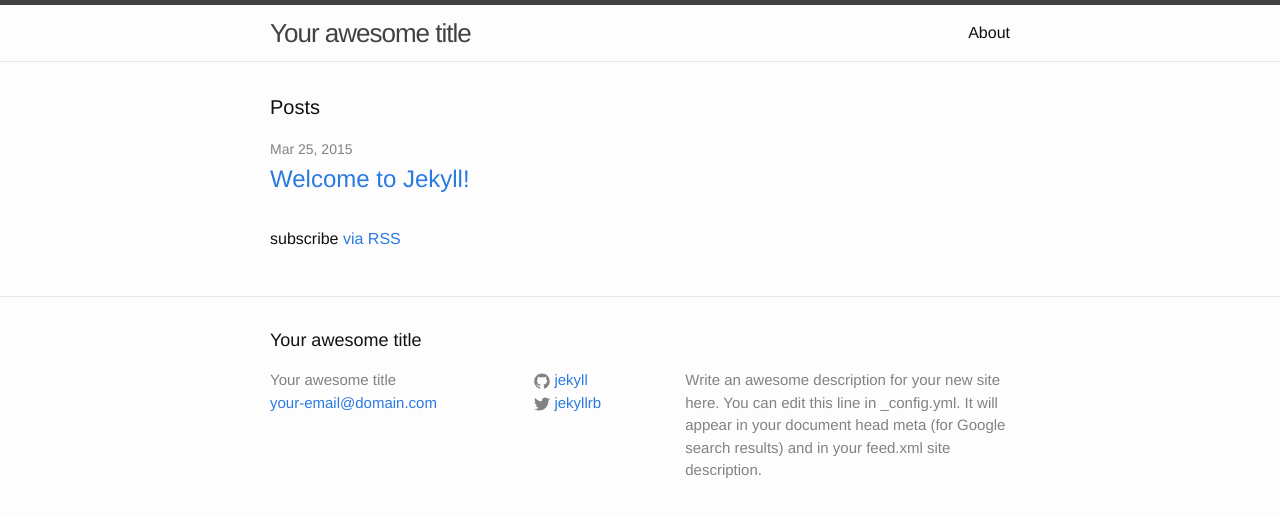
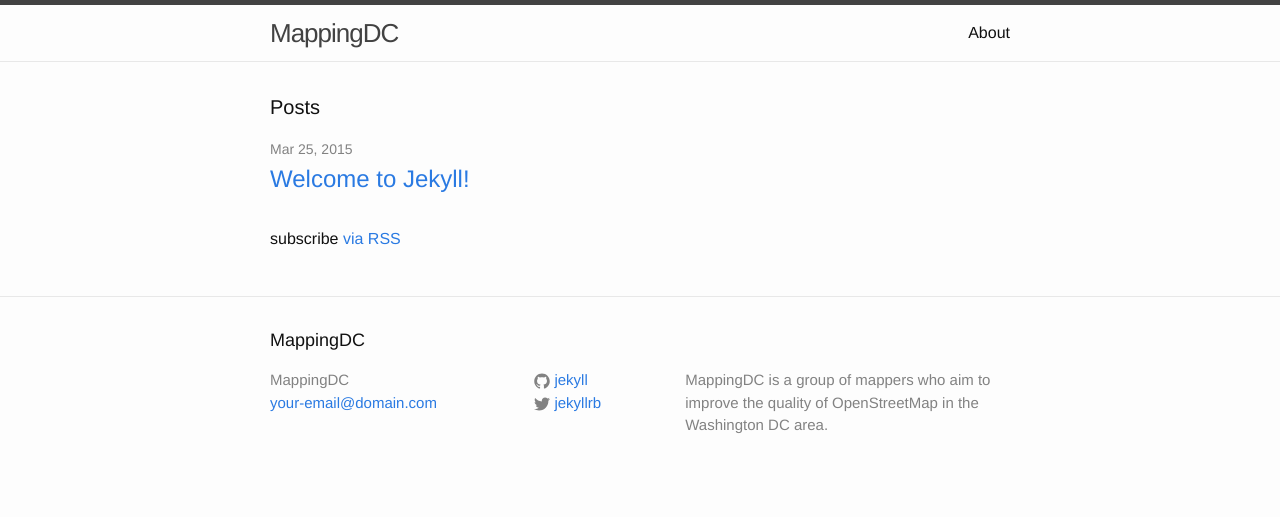
Before and after one commit to mappingdc/website, a Jekyll site: the page built from index.html, in a window 1280 px wide. Shown: the top 517 px of the page. Built offline with Jekyll 4.4.1, drawn with Linux system fonts in a browser that asks for light colours.

Commit message:
* Begin to merge static HTML with jekyll site. * Changes here are in the <head> element.

```diff
--- a/_config.yml
+++ b/_config.yml
@@ -1,10 +1,9 @@
 # Site settings
-title: Your awesome title
+title: MappingDC
 email: your-email@domain.com
 description: > # this means to ignore newlines until "baseurl:"
-  Write an awesome description for your new site here. You can edit this
-  line in _config.yml. It will appear in your document head meta (for
-  Google search results) and in your feed.xml site description.
+  MappingDC is a group of mappers who aim to improve the quality of
+  OpenStreetMap in the Washington DC area.
 baseurl: "" # the subpath of your site, e.g. /blog/
 url: "http://yourdomain.com" # the base hostname & protocol for your site
 twitter_username: jekyllrb
--- a/_includes/head.html
+++ b/_includes/head.html
@@ -4,7 +4,7 @@
   <meta name="viewport" content="width=device-width, initial-scale=1">
 
   <title>{% if page.title %}{{ page.title }}{% else %}{{ site.title }}{% endif %}</title>
-  <meta name="description" content="{% if page.excerpt %}{{ page.excerpt | strip_html | strip_newlines | truncate: 160 }}{% else %}{{ site.description }}{% endif %}">
+  <meta name="description" content="{% if page.excerpt %}{{ page.excerpt | strip_html | strip_newlines | truncate: 160 }}{% else %}{{ site.description | strip_newlines }}{% endif %}">
 
   <link rel="stylesheet" href="{{ "/css/main.css" | prepend: site.baseurl }}">
   <link rel="canonical" href="{{ page.url | replace:'index.html','' | prepend: site.baseurl | prepend: site.url }}">
--- a/_layouts/default.html
+++ b/_layouts/default.html
@@ -1,5 +1,5 @@
 <!DOCTYPE html>
-<html>
+<html lang="en-US">
 
   {% include head.html %}
 
--- a/htdocs/index.html
+++ b/htdocs/index.html
@@ -2,13 +2,13 @@
 <html lang="en-US">
 	<head>
 		<meta charset="utf-8">
+		<meta name="viewport" content="width=device-width, initial-scale=1">
 		<title>MappingDC</title>
-		<meta name="description" content="MappingDC is a group of mappers who aim to improve the quality of OpenStreetMap in the Washington DC area." />
-		<meta name="viewport" content="width=device-width, initial-scale=1.0" />
+		<meta name="description" content="MappingDC is a group of mappers who aim to improve the quality of OpenStreetMap in the Washington DC area.">
 		<link rel="shortcut icon" href="favicon.ico" />
 		<link rel="stylesheet" href="//maxcdn.bootstrapcdn.com/bootstrap/3.3.1/css/bootstrap.min.css">
 		<link rel="stylesheet" href="//maxcdn.bootstrapcdn.com/font-awesome/4.2.0/css/font-awesome.min.css">
-		<link rel="stylesheet" href="/css/style.css" />
+		<link rel="stylesheet" href="/css/style.css">
 		<!-- HTML5 shim, for IE6-8 support of HTML5 elements -->
 <!--[if lt IE 9]>
 		<script src="http://html5shim.googlecode.com/svn/trunk/html5.js"></script>
```
